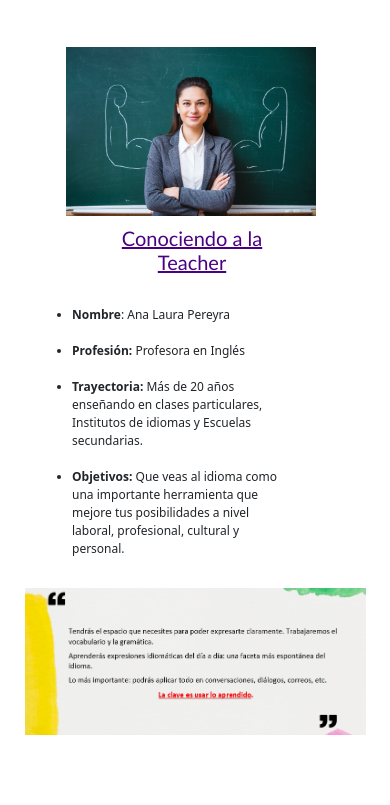
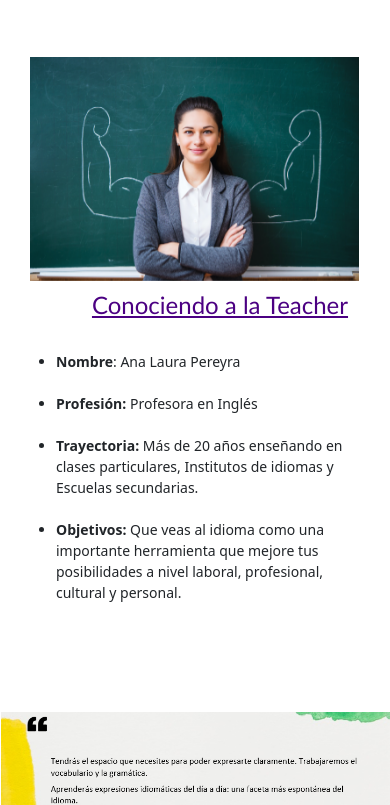
Before and after one commit to Tequi20/Proyecto-EWA, a website: page teacher.html in a window 390 px wide. Shown: the part 73-878 px from the top of the page. Drawn offline with nearby package versions, Linux system fonts and the light colour scheme; a web font is replaced by a local one.

Commit message:
cambios en nueva rama

```diff
--- a/css/estilos.css
+++ b/css/estilos.css
@@ -363,3 +363,10 @@ section#imagen {
 .tituloLi {
         font-weight: bold;
 }
+
+.teacher__imagen--prop {
+        background-image:url(../images/frase\ Ani2.png);
+        background-size: contain;
+        background-repeat: no-repeat;
+        background-position-x: center;
+}
--- a/scss/main.scss
+++ b/scss/main.scss
@@ -160,7 +160,6 @@ $espacioLetras: 24px;
     .margin__imagen--frase {
         margin-top: -20px;
     }
-
 }
 
 @media only screen and (max-width: 1024px) {
@@ -179,19 +178,17 @@ $espacioLetras: 24px;
         justify-content: center;
     }
 
-    .imagenCol {
-        display:flex;
-        flex-direction: column;
-        align-items:center;
-        width:100%;
-    }
+    /*.imagenCol {
+        width:80%;
+    }*/
+
 
     .imagenProp {
-        width: 90%;
+        margin-top: 10px;
     }
 
     .h1Prop {
-        font-size: 20px;
+        font-size: 24px;
         text-align: center;
         align-items: center;
         display: flex;
@@ -201,7 +198,7 @@ $espacioLetras: 24px;
     }
 
     .listProp {
-        font-size: 12px;
+        font-size: 14px;
 
     }
 
@@ -218,7 +215,8 @@ $espacioLetras: 24px;
 }
 
 .teacherTabla__img--propiedades {
-        width:80%;
+        width:90%;
+
 }
 
 .teacherTabla__h1--propiedades {
@@ -226,7 +224,3 @@ $espacioLetras: 24px;
         font-family: 'Gill Sans', 'Gill Sans MT', Calibri, 'Trebuchet MS', sans-serif;
         text-decoration: underline;
 }
-
-.teacher__imagen--prop {
-        width:100%;
-}
--- a/teacher.html
+++ b/teacher.html
@@ -23,7 +23,7 @@
 
 <header>
 
-        <nav class="navbar navbar-expand-md navbar-dark fixed-top  header__navbar--estilo">
+        <nav class="navbar navbar-expand-sm navbar-dark fixed-top  header__navbar--estilo">
             <div class="container-fluid">
                 <a class="navbar-brand" href="index.html"><img src="images/logo Nuevo.jpg" class="w-50 animate__animated animate__bounceInLeft"></a>
                     <button class="navbar-toggler" type="button" data-bs-toggle="collapse" data-bs-target="#navbarNavAltMarkup" aria-controls="navbarNavAltMarkup" aria-expanded="false" aria-label="Toggle navigation">
@@ -52,19 +52,19 @@
 <!--Tabla_Foto-->
 
     <div class="container-fluid">
-        <div class="row d-flex imagenCol">
-            <div class="row justify-content-center col-md-6 ms-1">
-                <img src="images/new_teacher.jpeg" class="teacherTabla__img--propiedades imagenProp">
+        <div class="row">
+            <div class="d-flex flex-column align-items-center col-12 col-md-5">
+                <img src="images/new_teacher.jpeg" class="teacherTabla__img--propiedades imagenProp animate__animated animate__rubberBand animate__delay-2s">
             </div>
-            <div class="container col-md-6">
-                <div class="row me-5 ms-3 h1Prop">
+            <div class="col-12 col-md-7">
+                <div class="row me-0 ms-0 h1Prop">
                     <div>
-                        <h1 class="teacherTabla__h1--propiedades h1Prop">Conociendo a la Teacher</h1>
+                        <h1 class="teacherTabla__h1--propiedades h1Prop animate__animated animate__zoomIn animate__delay-1s">Conociendo a la Teacher</h1>
                     </div>
                 </div>
-                <div class="row me-5 ms-3 mt-4 listProp">
+                <div class="row me-0 ms-0 mt-4 listProp">
                     <div>
-                        <ul>
+                        <ul class="animate__animated animate__zoomIn animate__delay-1s">
                             <li><strong>Nombre</strong>: Ana Laura Pereyra</li><br>
                             <li><strong>Profesión:</strong> Profesora en Inglés</li><br>
                             <li><strong>Trayectoria:</strong> Más de 20 años enseñando en clases particulares, Institutos de idiomas y Escuelas secundarias.</li><br>
@@ -75,30 +75,16 @@
             </div>
         </div>
     </div>
-<br><br>
+<br><br><br>
 
 <!--Imagen con Texto-->
 
-    <div class="container-fluid mt-5">
-        <div class="row d-flex justify-content-center margin__imagen--frase">
-            <div class="row col-md-6">
-                <img src="images/frase Ani2.png" class="teacher__imagen--prop">
+    <div class="container-fluid">
+        <div class="row">
+            <div class="d-flex flex-column align-items-center col-12 teacher__imagen--prop" style="height: 275px">
             </div>
         </div>
     </div>
-
-
-
-
-
-
-
-                    <!--<ul>
-                        <li><strong>Nombre</strong>: Ana Laura Pereyra</li><br>
-                        <li><strong>Profesión:</strong> Profesora en Inglés</li><br>
-                        <li><strong>Trayectoria:</strong> Más de 20 años enseñando en clases particulares, Institutos de idiomas y Escuelas secundarias.</li><br>
-                        <li><strong>Objetivos:</strong> Que veas al idioma como una importante herramienta que mejore tus posibilidades a nivel laboral, profesional, cultural y personal.</li><br>
-                    </ul>-->
 
 </section>
 
```
Also changed, not shown: contacto.html (+1 -1 lines), cursos.html (+1 -1 lines), index.html (+4 -4 lines), talleres.html (+1 -1 lines), css/main.css.
